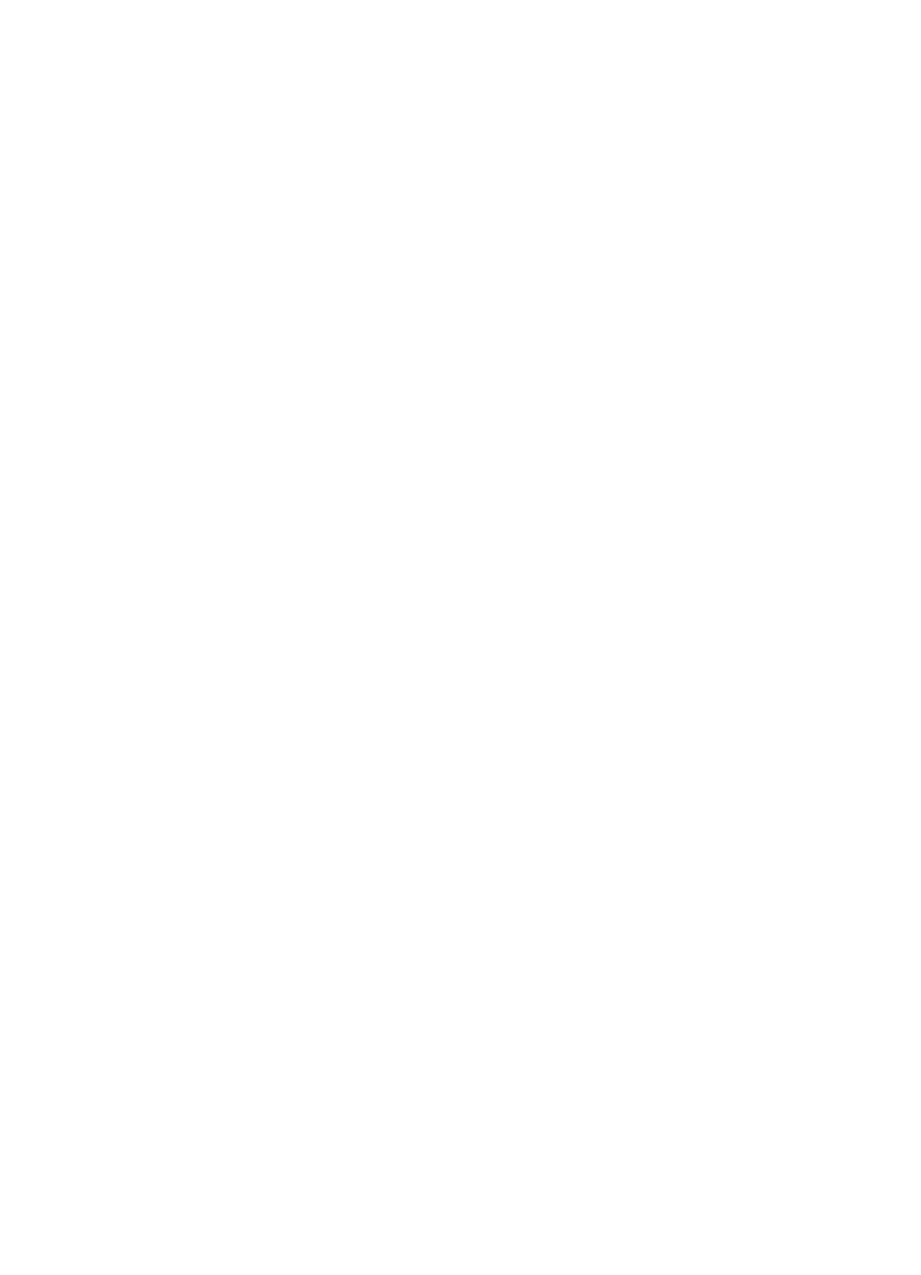
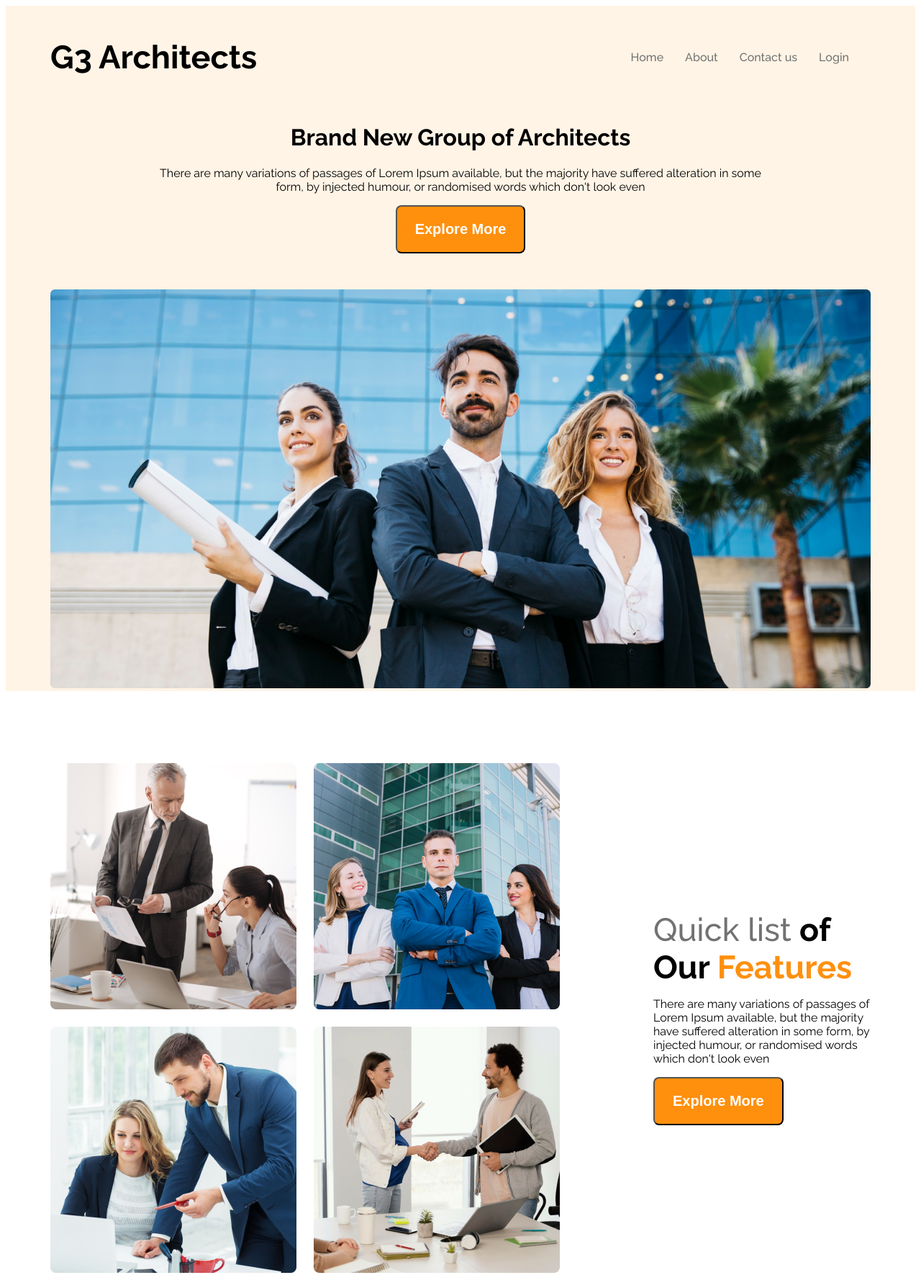
Before and after one commit to rehenabegum832/g3-architect-design, a plain HTML site: page index.html in a window 1280 px wide. Shown: the top 1771 px of the page at 72% size. Before the commit the page ends 800 px from the top, so only its background shows below. Drawn offline with Linux system fonts and the light colour scheme; a web font is replaced by a local one.

Commit message:
made team resposive section add

```diff
--- a/index.html
+++ b/index.html
@@ -6,7 +6,55 @@
     <title>g3-archtect</title>
     <link rel="stylesheet" href="style.css">
 </head>
-<body>
+<body class="raleway-normal">
+    <header class="bg-light">
+        <nav class="navbar display-flex ">
+<h3 class="brand">G3 Architects</h3>
+<ul class="nav-links display-flex">
+ <li class="nav-item"><a href="" class="nav-link light-gray">Home</a></li>
+ <li class="nav-item"><a href="" class="nav-link light-gray">About</a></li>
+ <li class="nav-item light-gray"><a href="" class="nav-link light-gray">Contact us</a></li>
+ <li class="nav-item"><a href="" class="nav-link light-gray">Login</a></li>
+</ul>
+        </nav>
+        <div class="banner">
+            <div class="banner-content">
+<h1 class="banner-title">Brand New Group of Architects</h1>
+            <p class="banner-description">There are many variations of passages of Lorem Ipsum available, but the majority have suffered alteration in some form, by injected humour, or randomised words which don't look even</p>
+            <button class="btn-primary">Explore More</button>
+            </div>
 
+<img class="banner-img" src="images/banner.png" alt="">
+        </div>
+    </header>
+    <main>
+        <section class="teams display-flex">
+            <div class="team-image-container">
+<img src="images/team1.png" alt="two arechitects discuss">
+<img src="images/team2.png" alt="">
+<img src="images/team3.png" alt="">
+<img src="images/team4.png" alt="">
+            </div>
+<div class="our-feature">
+    <div class="section-title">
+        <span id="quick-item"class="light-gray">Quick list </span><span>of Our </span><span class="text-primary">Features</span>
+    </div>
+    <div class="feature-description">
+        <p>There are many variations of passages of Lorem Ipsum available, but the majority have suffered alteration in some form, by injected humour, or randomised words which don't look even</p>
+    </div>
+    <button class="btn-primary">Explore More</button>
+</div>
+
+
+        </section>
+    </main>
+
+    <!-- features will enjoy -->
+     <section>
+<h3 class="section-title">Some Facts</h3>
+<p>There are many variations of passages of Lorem Ipsum available, but the majority have suffered alteration.</p>
+
+     </section>
+     <!-- our facts -->
 </body>
 </html>
--- a/style.css
+++ b/style.css
@@ -0,0 +1,128 @@
+
+@import url('https://fonts.googleapis.com/css2?family=Libertinus+Mono&family=Nunito+Sans:ital,opsz,wght@0,6..12,200..1000;1,6..12,200..1000&family=Raleway:ital,wght@0,100..900;1,100..900&display=swap');
+
+
+.raleway-normal {
+  font-family: "Raleway", sans-serif;
+  font-optical-sizing: auto;
+  font-weight: 400;
+  font-style: normal;
+}
+/* share style   */
+.display-flex {
+ display: flex;
+}
+.text-gray {
+  color: #424242;
+}
+.light-gray {
+  color: #727272;
+}
+.bg-light {
+    background-color: rgba(255, 144, 14, 0.1);
+}
+.btn-primary {
+  background-color: #FF900E;
+  color: #ffffff;
+  padding: 20px 25px;
+  font-size: 1.25rem;
+  font-weight: 600;
+  border-radius: 8px;
+}
+main {
+  max-width: 1140px;
+  margin: 0 auto;
+}
+.text-primary {
+  color: #FF900E;
+}
+/* Navbar releted shared */
+.navbar {
+  justify-content: space-between;
+  align-items: center;
+
+}
+
+
+.nav-item {
+  list-style: none;
+  margin-right: 30px;
+}
+.nav-link {
+  text-decoration: none;
+  font-weight: 500;
+}
+.brand {
+  font-weight: 700;
+  font-size: 45px;
+}
+.navbar,.banner {
+  max-width: 1140px;
+  margin: 0 auto;
+}
+/* banner-related styles */
+.banner-content {
+  max-width: 850px;
+  margin: 0 auto;
+  text-align: center;
+  margin-bottom: 50px;
+}
+.banner-title {
+font-weight: 700;
+}
+.banner-img {
+  width: 100% ;
+}
+/* teams section  */
+
+.teams {
+  align-items: center;
+  margin-top: 100px;
+}
+.team-image-container {
+  display: grid;
+  grid-template-columns: repeat(2,1fr);
+  gap: 24px;
+
+}
+.our-feature {
+  margin-left: 130px;
+  max-width: 530px;
+}
+
+.section-title {
+  font-size: 2.8rem;
+}
+span{
+
+  font-weight: 700;
+}
+#quick-item {
+  font-weight: 500;
+}
+/* responsive media query */
+@media screen and (max-width:576px) {
+  .navbar,
+  .nav-link,
+  .teams{
+    flex-direction: column;
+  }
+  .team-image-container {
+    grid-template-columns:repeat(1,1fr);
+  }
+.our-feature {
+  margin-left: 20px;
+}
+}
+
+/* medium size device */
+
+@media screen and (min-width:576px) and (max-width:992px) {
+  .teams {
+    flex-direction: column;
+  }
+  .our-feature {
+    margin-left: 50px ;
+  }
+
+}
```
